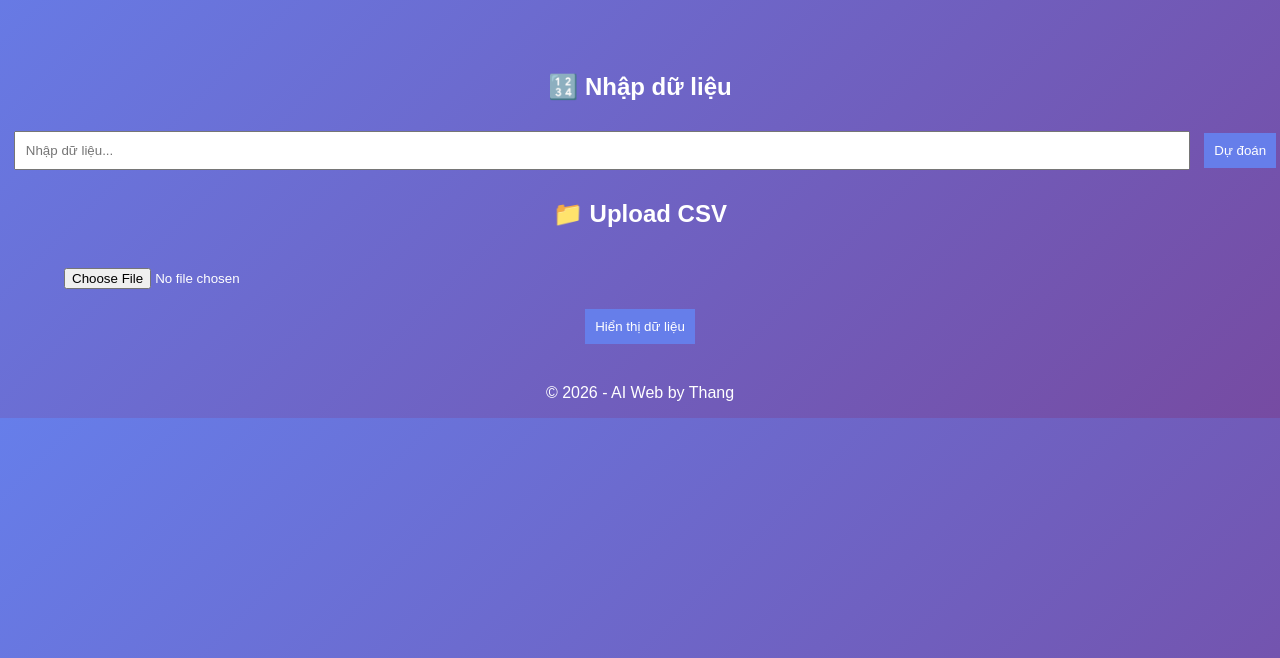
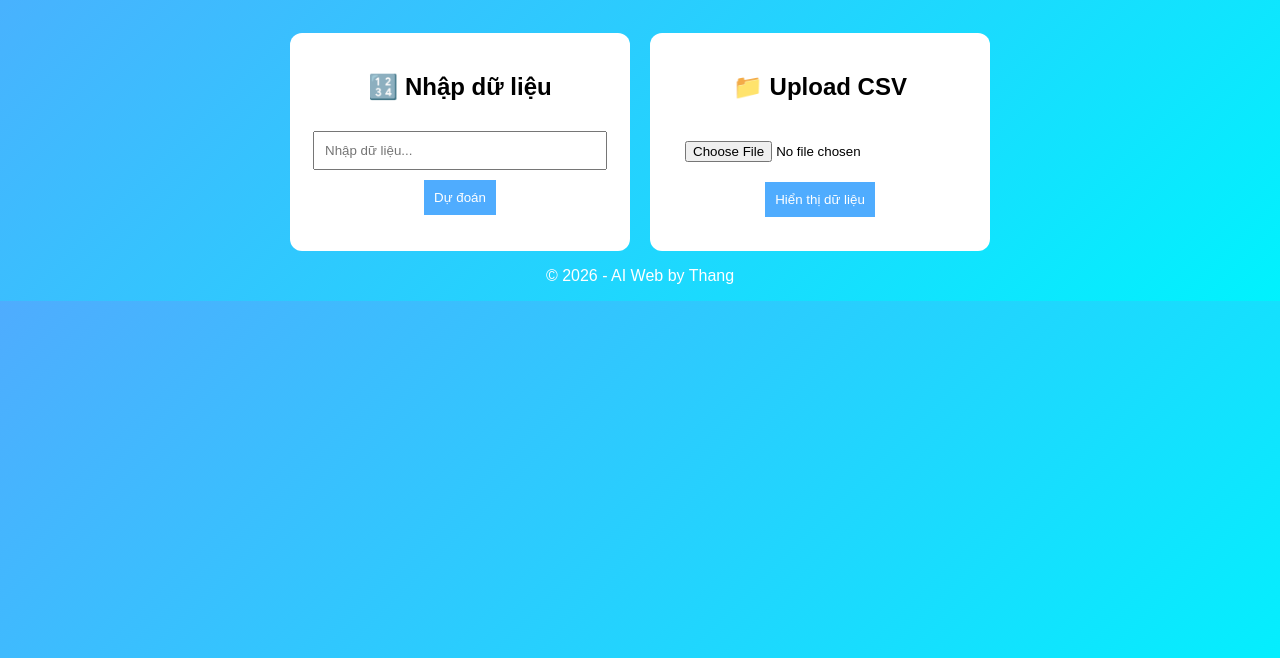
Before and after one commit to TazyyNguu/thanghoang.github.io, a plain HTML site: page index.html in a window 1280 px wide. Shown: the part 142-800 px from the top of the page. Drawn offline with Linux system fonts and the light colour scheme.

Commit message:
Update style.css

```diff
--- a/style.css
+++ b/style.css
@@ -1,42 +1,55 @@
 body {
+    font-family: Arial;
     margin: 0;
-    font-family: Arial;
-    background: linear-gradient(135deg, #667eea, #764ba2);
+    background: linear-gradient(135deg, #4facfe, #00f2fe);
     color: white;
     text-align: center;
 }
 
 header {
-    padding: 40px;
+    padding: 30px;
 }
 
-.box {
+.container {
+    display: flex;
+    justify-content: center;
+    gap: 20px;
+    flex-wrap: wrap;
+}
+
+.card {
     background: white;
     color: black;
-    width: 301px;
-    margin: auto;
     padding: 20px;
-    border-radius: 10px;
+    border-radius: 12px;
+    width: 300px;
 }
 
 input {
     width: 90%;
     padding: 10px;
-    margin: 10px;
+    margin: 10px 0;
 }
 
 button {
     padding: 10px;
-    background: #667eea;
+    background: #4facfe;
     border: none;
     color: white;
     cursor: pointer;
 }
 
 button:hover {
-    background: #5a67d8;
+    background: #007bff;
 }
 
-footer {
-    margin-top: 40px;
+table {
+    width: 100%;
+    margin-top: 10px;
+    border-collapse: collapse;
 }
+
+td, th {
+    border: 1px solid #ccc;
+    padding: 5px;
+}
```
